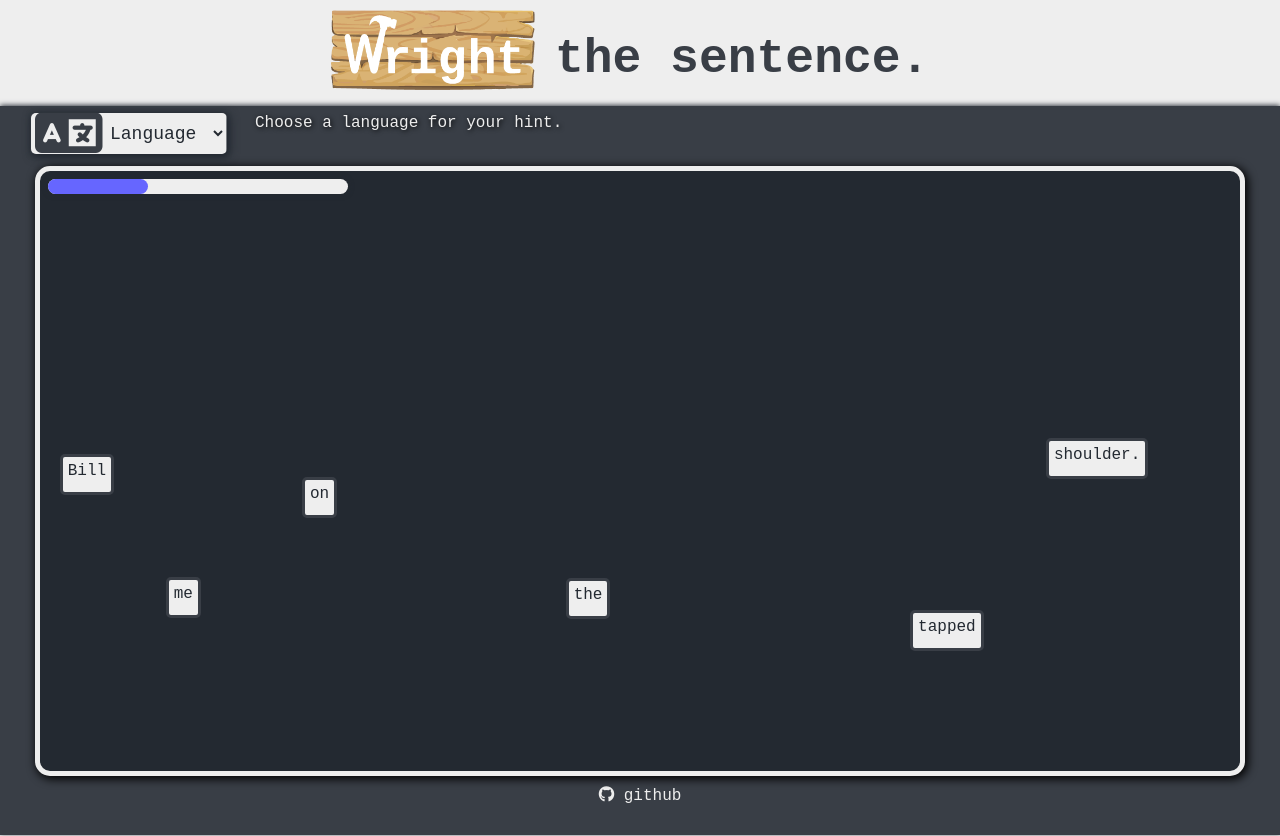
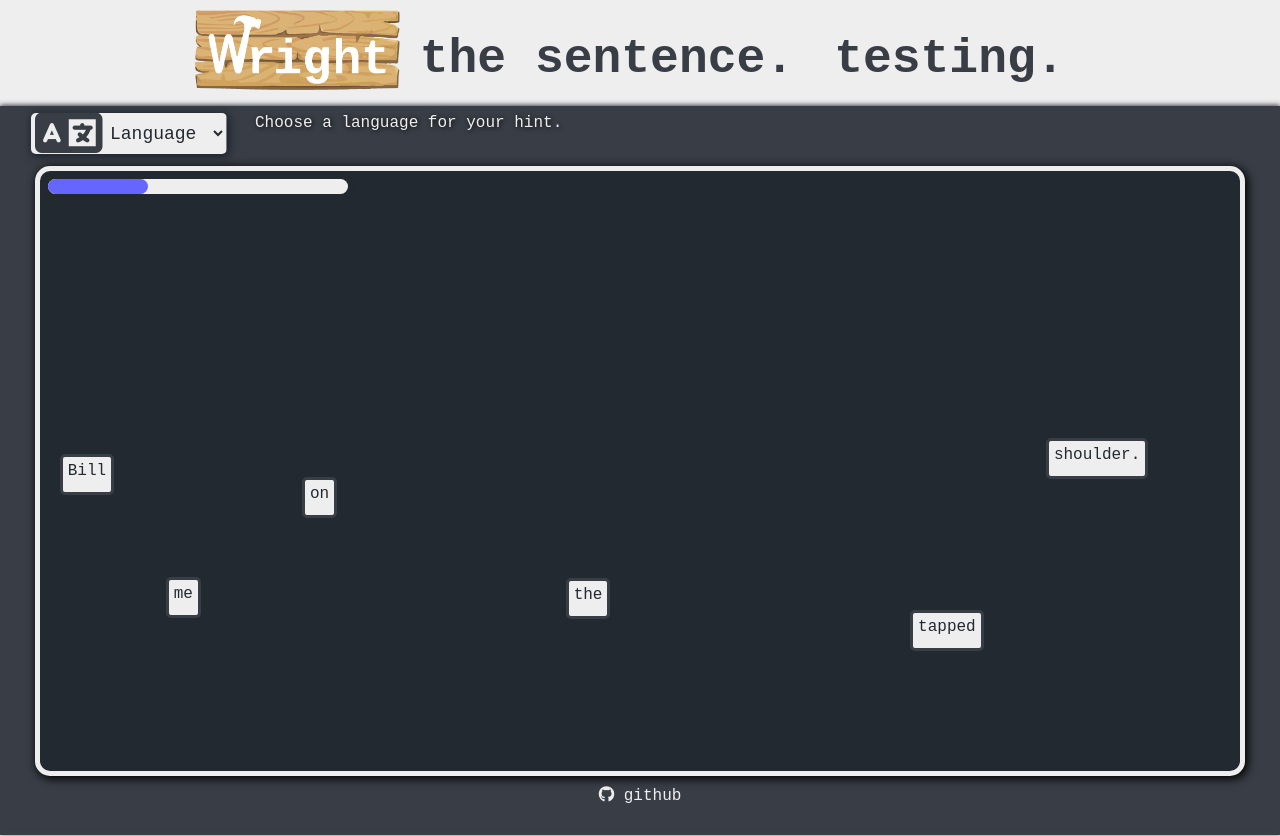
Before and after one commit to Shrewbitz/wright, a website built with webpack: page index.html in a window 1280 px wide. Built offline with nearby package versions, Linux system fonts and the light colour scheme.

Commit message:
title test

```diff
--- a/index.html
+++ b/index.html
@@ -16,6 +16,7 @@
     <div class="logo-container">
         <img class="logo" src="./src/images/wood_white_4.png" alt="wright logo">
          <h1>the sentence.</h1>
+         <h1>testing.</h1>
     </div>
     <div class="board-container">
         <div class="sentence-container">
```
